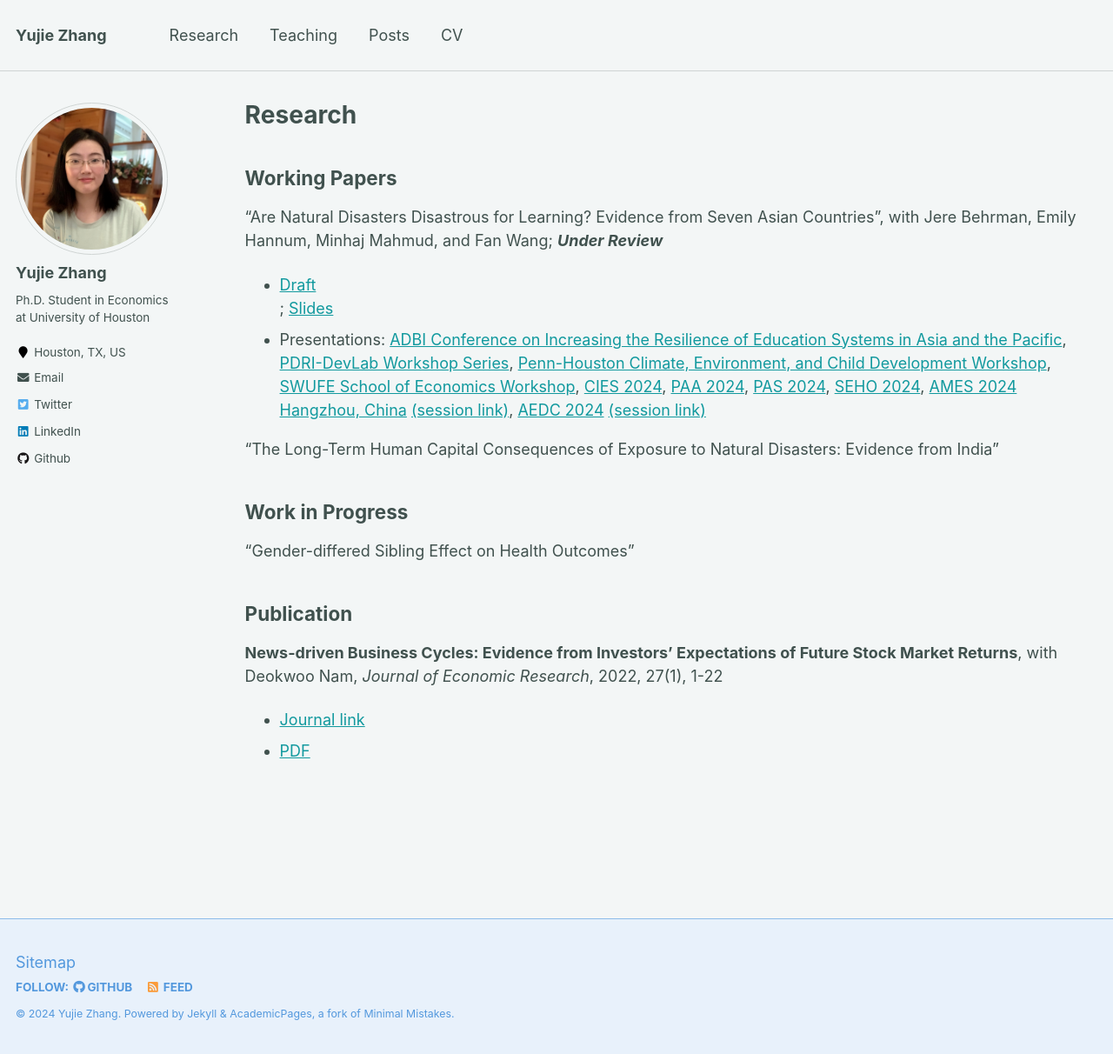
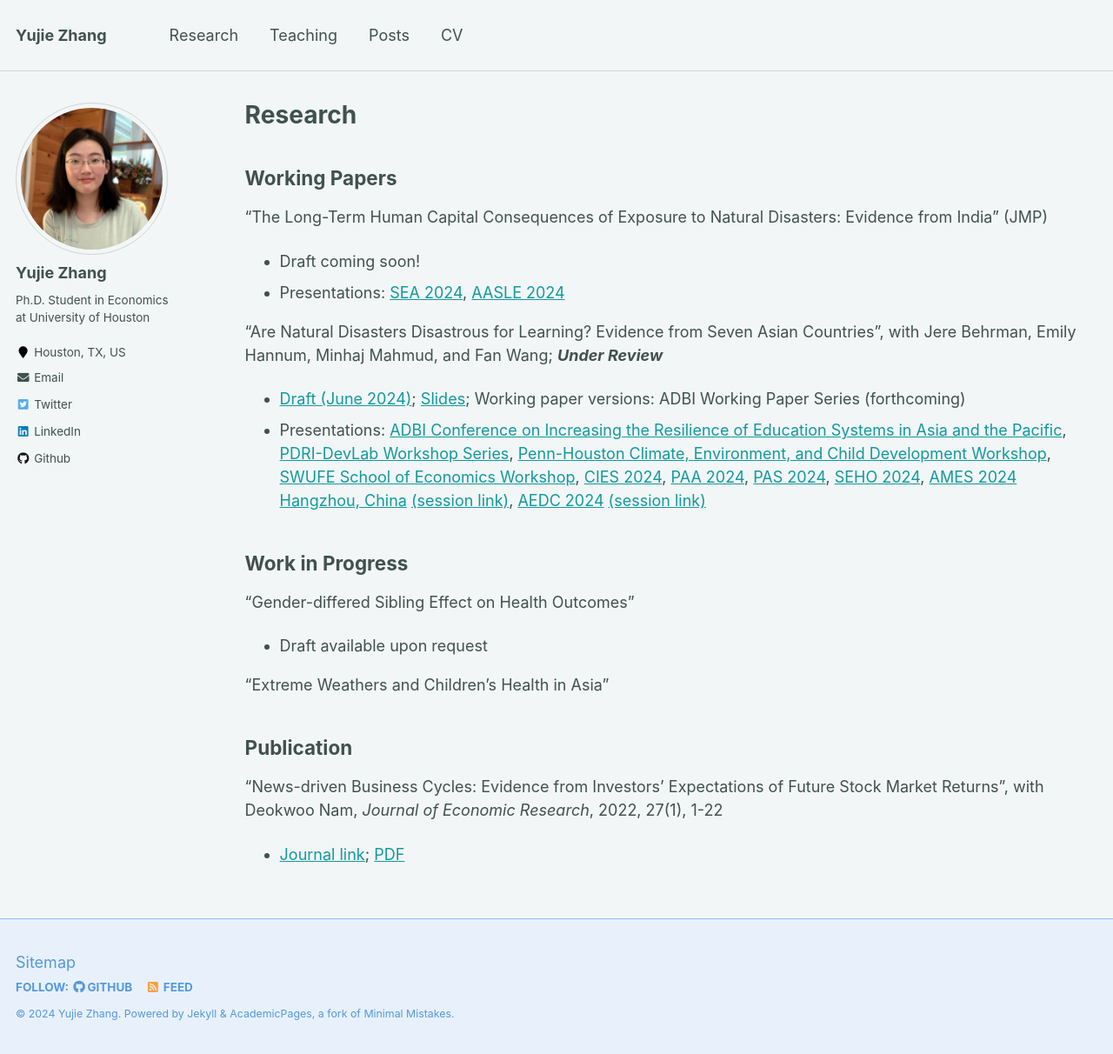
Before and after one commit to yujiezhangecon/yujiezhangecon.github.io, a Jekyll site: the page built from _pages/research.md, in a window 1280 px wide and 1212 px high. Shown: the whole window at 87% size. Built offline with Jekyll 4.4.1, drawn with Linux system fonts in a browser that asks for light colours.

Commit message:
Update research.md

```diff
--- a/_pages/research.md
+++ b/_pages/research.md
@@ -22,9 +22,13 @@ author_profile: true
 Working Papers
 --
 
+"The Long-Term Human Capital Consequences of Exposure to Natural Disasters: Evidence from India" (JMP)
+- Draft coming soon!
+- Presentations: [SEA 2024](https://sea.mymeetingsavvy.net/program), [AASLE 2024](https://www.aasle.org/bangkok-conference-info)
+
+
 "Are Natural Disasters Disastrous for Learning? Evidence from Seven Asian Countries", with Jere Behrman, Emily Hannum, Minhaj Mahmud, and Fan Wang; **_Under Review_**
-- [Draft](http://yujiezhangecon.github.io/files/DisasterEducationAsiaMicsEmDat_ZhangEtal.pdf) <br> ;
-[Slides](http://yujiezhangecon.github.io/files/PrjRDSE/ADBI_MICS_presentation_AEDC2024.pdf) <br>
+- [Draft (June 2024)](http://yujiezhangecon.github.io/files/DisasterEducationAsiaMicsEmDat_ZhangEtal.pdf); [Slides](http://yujiezhangecon.github.io/files/PrjRDSE/ADBI_MICS_presentation_AEDC2024.pdf); Working paper versions: ADBI Working Paper Series (forthcoming) <br>
 - Presentations:
 [ADBI Conference on Increasing the Resilience of Education Systems in Asia and the Pacific](https://www.adb.org/news/events/increasing-the-resilience-of-education-systems-in-asia-and-the-pacific),
 [PDRI-DevLab Workshop Series](https://pdri-devlab.upenn.edu/event/pdri-devlab-workshop-series-emily-hannum/),
@@ -37,17 +41,17 @@ Working Papers
 [AMES 2024 Hangzhou, China](https://www.econometricsociety.org/regional-activities/schedule/2024/06/28/2024-Asia-Meeting-Hangzhou-China#home) [(session link)](https://virtual.oxfordabstracts.com/#/event/6969/submission/426),
 [AEDC 2024](https://adb.eventsair.com/asian-economic-development-conference-2024) [(session link)](http://yujiezhangecon.github.io/files/PrjRDSE/AEDC2024_ProgramBook.pdf)
 
-"The Long-Term Human Capital Consequences of Exposure to Natural Disasters: Evidence from India"
-
 Work in Progress
 --
 
 "Gender-differed Sibling Effect on Health Outcomes"
+- Draft available upon request
+
+"Extreme Weathers and Children's Health in Asia"
 
 Publication
 --
 
-**News-driven Business Cycles: Evidence from Investors’ Expectations of Future Stock Market Returns**, with Deokwoo Nam, *Journal of Economic Research*, 2022, 27(1), 1-22
+"News-driven Business Cycles: Evidence from Investors’ Expectations of Future Stock Market Returns", with Deokwoo Nam, *Journal of Economic Research*, 2022, 27(1), 1-22
 
-- [Journal link](https://papersearch.net/thesis/article.asp?key=3948237)
-- [PDF](http://yujiezhangecon.github.io/files/ZhangNam.pdf) <br>
+- [Journal link](https://papersearch.net/thesis/article.asp?key=3948237); [PDF](http://yujiezhangecon.github.io/files/ZhangNam.pdf) <br>
```
